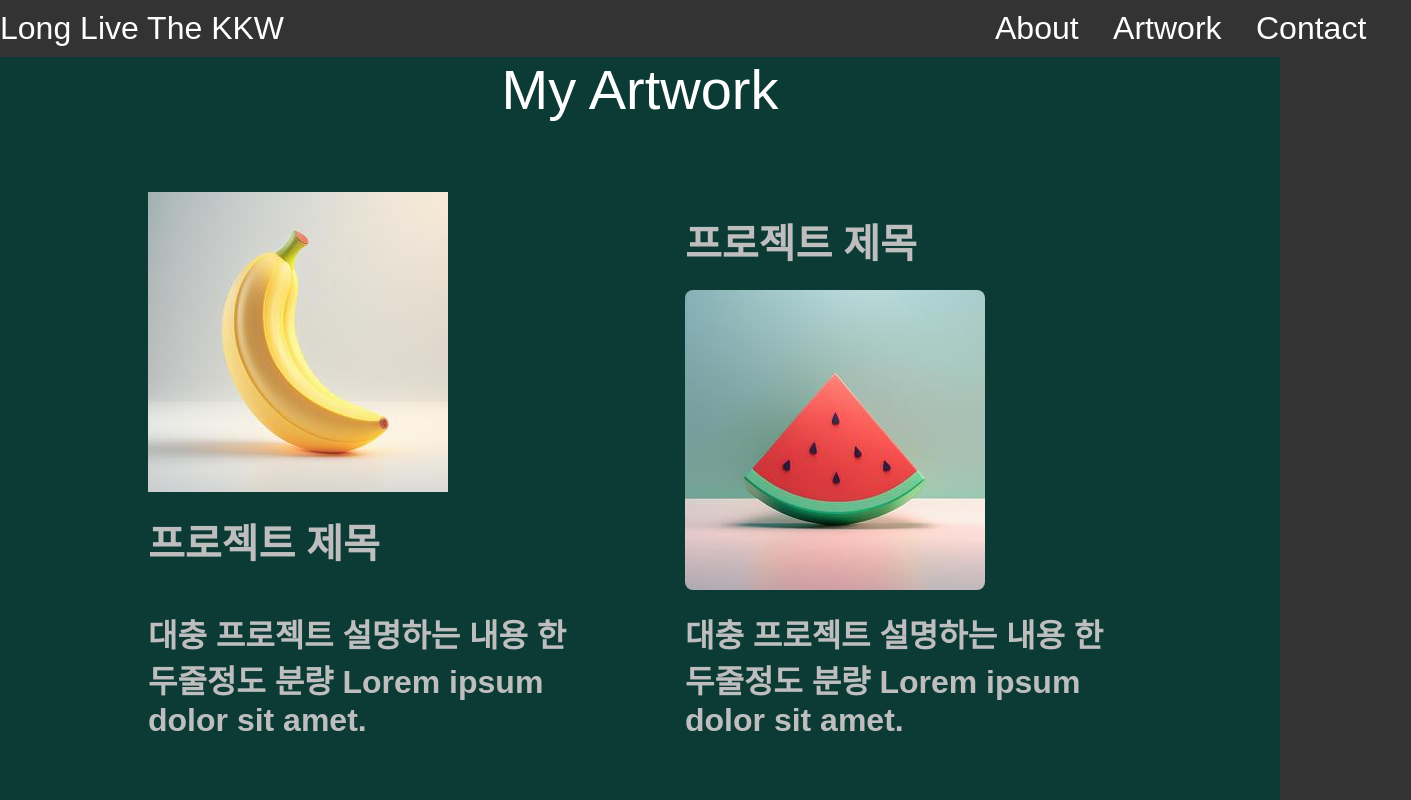
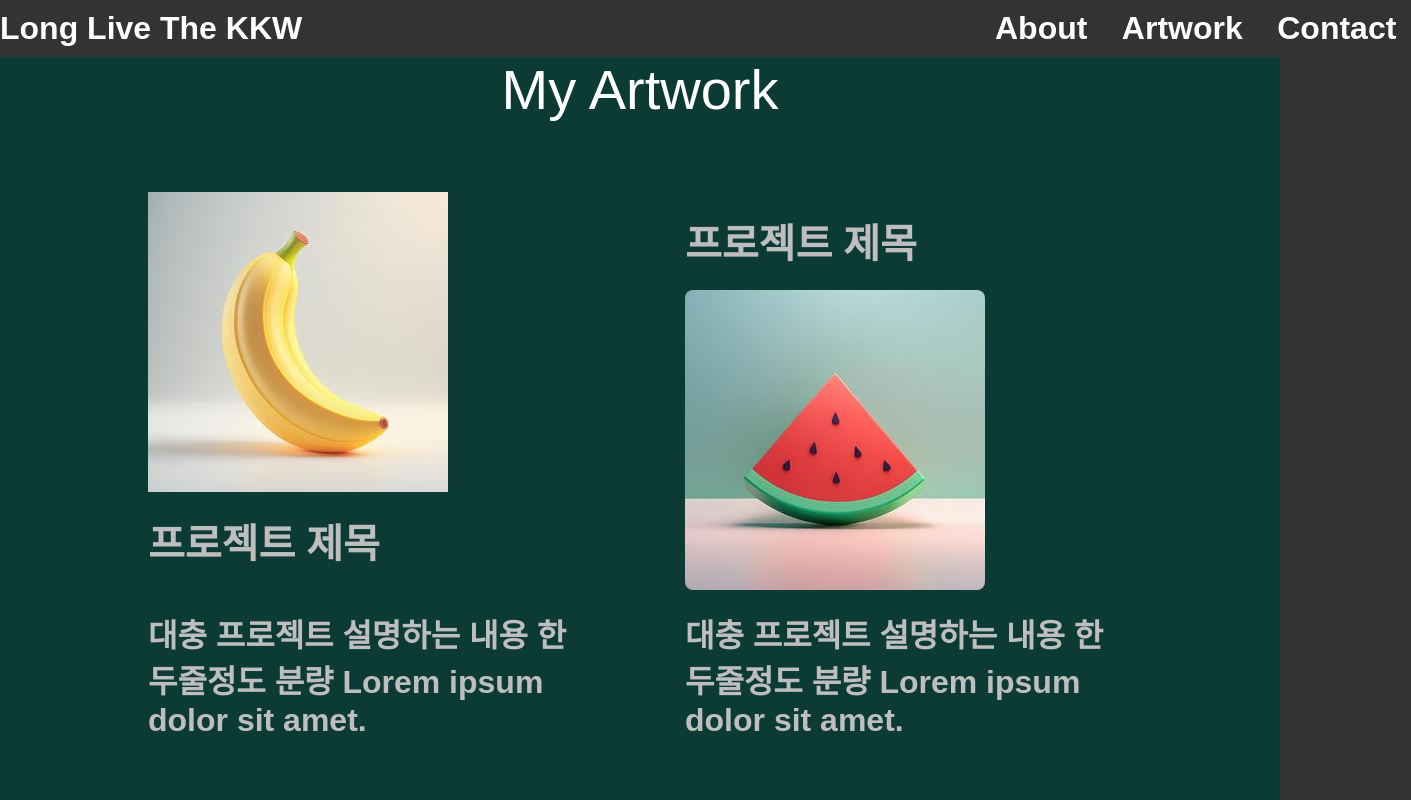
Before and after one commit to grave0718/my-project, a website: page src/artwork/index.html in a window 1280 px wide. Shown: the top 800 px of the page, 1411 px wide, since content can reach past the window. Drawn offline with Linux system fonts and the light colour scheme; a web font is replaced by a local one.

Commit message:
8th-upload

```diff
--- a/src/artwork/style/style.scss
+++ b/src/artwork/style/style.scss
@@ -52,6 +52,9 @@ body {
     display: grid;
     grid-template-columns: 200px minmax(200px, 300px);
     justify-content: space-between;
+    .epilogue {
+      font-weight: 700;
+    }
   }
   &-left {
     vertical-align: middle;
--- a/src/contact/style/style.scss
+++ b/src/contact/style/style.scss
@@ -56,6 +56,9 @@ body {
     display: grid;
     grid-template-columns: 200px minmax(200px, 300px);
     justify-content: space-between;
+    .epilogue {
+      font-weight: 700;
+    }
   }
   &-left {
     vertical-align: middle;
```
Also changed, not shown: src/contact/index.html (+1 -1 lines), src/artwork/style/style.css, src/contact/style/style.css.
